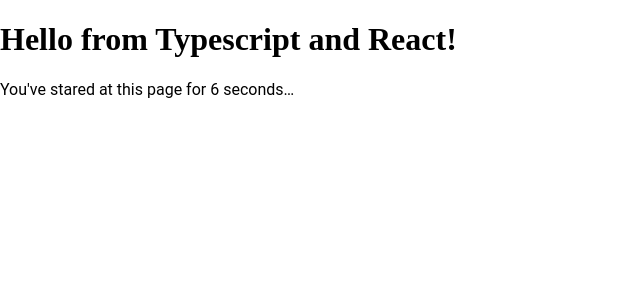
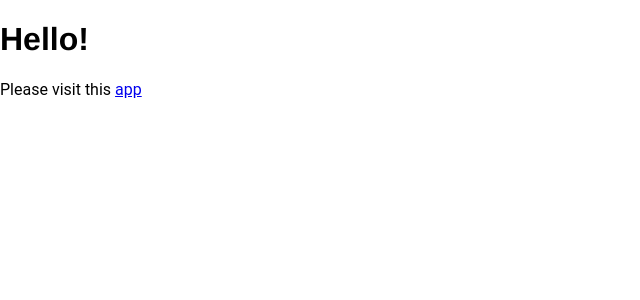
Before and after one commit to pokle/typescript-react-kit, a React app: page / in a window 1280 px wide. Shown: the top 300 px of the page, without its empty margins (0-640 px from the left). Built offline with nearby package versions, Linux system fonts and the light colour scheme.

Commit message:
index + app

```diff
--- a/package.json
+++ b/package.json
@@ -7,7 +7,7 @@
     "test": "echo \"Error: no test specified\" && exit 1",
     "build": "rm -rf public/dist && npm install && env NODE_ENV=production webpack -p",
     "start": "npm install && webpack-dev-server --content-base public --port 5000 --watch --inline",
-    "clean": "rm -rf public/dist && mkdir -p public/build"
+    "clean": "rm -rf public/dist && mkdir -p public/dist"
   },
   "keywords": [],
   "author": "Tushar Pokle",
@@ -19,6 +19,7 @@
   "devDependencies": {
     "colors": "1.1.2",
     "css-loader": "0.24.0",
+    "extract-text-webpack-plugin": "1.0.1",
     "node-sass": "3.8.0",
     "sass-loader": "4.0.0",
     "source-map-loader": "0.1.5",
--- a/public/index.html
+++ b/public/index.html
@@ -3,11 +3,13 @@
 
 <head>
     <meta charset="UTF-8" />
-    <title>Hello React!</title>
+    <title>Hello!</title>
+    <link rel="stylesheet" href="/dist/index.css">
 </head>
 
 <body>
-    <div id="app"></div>
+    <h1>Hello!</h1>
+    <p>Please visit this <a href="/app">app</a></p>
     <script src="/dist/index.js"></script>
 </body>
 
--- /dev/null
+++ b/src/app.tsx
@@ -0,0 +1,10 @@
+import * as React from 'react'
+import * as ReactDOM from 'react-dom'
+
+import { Hello } from './components/Hello'
+import './styles/base.scss'
+
+ReactDOM.render(
+    <Hello compiler="Typescript" framework="React" />,
+    document.getElementById("app")
+);
--- a/src/index.tsx
+++ b/src/index.tsx
@@ -1,10 +1 @@
-import * as React from 'react'
-import * as ReactDOM from 'react-dom'
-
-import { Hello } from './components/Hello'
 import './styles/base.scss'
-
-ReactDOM.render(
-    <Hello compiler="Typescript" framework="React" />,
-    document.getElementById("app")
-);
--- a/src/styles/base.scss
+++ b/src/styles/base.scss
@@ -5,5 +5,5 @@
 }
 
 h1,h2,h3,h4,h5,h6 {
-    font-family: serif;
+    font-family: Helvetica, sans-serif;
 }
--- a/tsconfig.json
+++ b/tsconfig.json
@@ -9,6 +9,7 @@
     },
     "files": [
         "./typings/index.d.ts",
-        "./src/index.tsx"
+        "./src/index.tsx",
+        "./src/app.tsx"
     ]
 }
--- a/webpack.config.js
+++ b/webpack.config.js
@@ -4,26 +4,26 @@
 module.exports = {
     context: __dirname,
     entry: {
-        index: "./src/index.tsx"
+        index: "./src/index.tsx",
+        app: "./src/app.tsx"
     },
     output: {
         path: "public/dist",
         filename: "[name].js",
-        publicPath: "/dist/"
+        publicPath: "/dist/",
+        sourceMapFilename: '[name].js.map'
     },
 
-    // Enable sourcemaps for debugging webpack's output.
     devtool: "cheap-module-source-map",
 
     resolve: {
-        // Add '.ts' and '.tsx' as resolvable extensions.
         extensions: ["", ".webpack.js", ".web.js", ".ts", ".tsx", ".js"]
     },
 
     module: {
         loaders: [
             { test: /\.tsx?$/, loader: "ts-loader" },
-            { test: /\.scss$/, loader: "style-loader!css-loader!sass-loader" }
+            { test: /\.scss$/, loader: ExtractTextPlugin.extract("style-loader", "css-loader!sass-loader") }
         ],
 
         preLoaders: [
@@ -32,6 +32,8 @@
     },
 
     plugins: [
+        new ExtractTextPlugin("[name].css"),
+
         new webpack.DefinePlugin({
             'process.env': {
                 NODE_ENV: JSON.stringify(process.env.NODE_ENV),
```
Also changed, not shown: public/app/index.html (added, +14 -0 lines).
